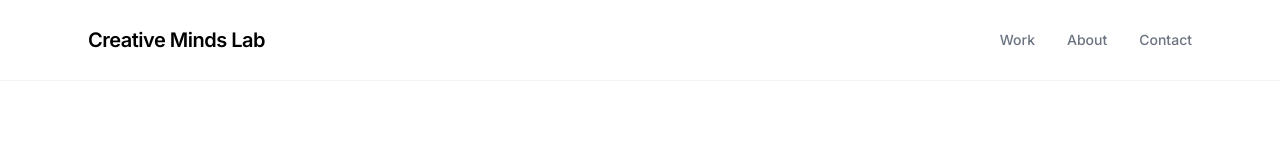
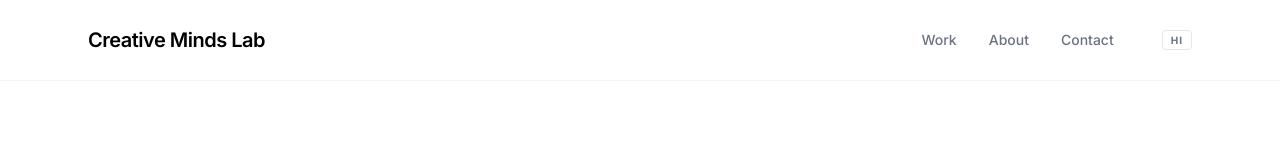
Before and after one commit to VeerAGNI/Creative-Minds-Lab, a Next.js app: page / in a window 1280 px wide. Shown: the top 160 px of the page. Built offline with nearby package versions, Linux system fonts and the light colour scheme.

Commit message:
AutoForge: Allow hindi english translation

```diff
--- a/app/layout.jsx
+++ b/app/layout.jsx
@@ -2,6 +2,7 @@ import { Inter } from 'next/font/google';
 import './globals.css';
 import Header from '@/components/Header';
 import Footer from '@/components/Footer';
+import { LanguageProvider } from '@/context/LanguageContext';
 
 const inter = Inter({ subsets: ['latin'], variable: '--font-inter' });
 
@@ -14,11 +15,13 @@ export default function RootLayout({ children }) {
   return (
     <html lang="en" className="scroll-smooth">
       <body className={`${inter.variable} font-sans min-h-screen flex flex-col`}>
-        <Header />
-        <main className="flex-grow">
-          {children}
-        </main>
-        <Footer />
+        <LanguageProvider>
+          <Header />
+          <main className="flex-grow">
+            {children}
+          </main>
+          <Footer />
+        </LanguageProvider>
       </body>
     </html>
   );
--- a/components/Header.jsx
+++ b/components/Header.jsx
@@ -1,16 +1,22 @@
+'use client';
 import Link from 'next/link';
+import { useLanguage } from '@/context/LanguageContext';
+import LanguageToggle from './LanguageToggle';
 
 export default function Header() {
+  const { t } = useLanguage();
+
   return (
     <header className="fixed top-0 w-full bg-white/80 backdrop-blur-md z-50 border-b border-gray-100">
       <div className="max-w-6xl mx-auto px-6 h-20 flex items-center justify-between">
         <Link href="/" className="text-xl font-semibold tracking-tight">
-          Creative Minds Lab
+          {t('logo')}
         </Link>
-        <nav className="hidden md:flex gap-8 text-sm font-medium text-gray-500">
-          <Link href="#work" className="hover:text-black transition-colors">Work</Link>
-          <Link href="#about" className="hover:text-black transition-colors">About</Link>
-          <Link href="#contact" className="hover:text-black transition-colors">Contact</Link>
+        <nav className="hidden md:flex gap-8 text-sm font-medium text-gray-500 items-center">
+          <Link href="#work" className="hover:text-black transition-colors">{t('work')}</Link>
+          <Link href="#about" className="hover:text-black transition-colors">{t('about')}</Link>
+          <Link href="#contact" className="hover:text-black transition-colors">{t('contact')}</Link>
+          <LanguageToggle />
         </nav>
       </div>
     </header>
--- a/components/Hero.jsx
+++ b/components/Hero.jsx
@@ -1,16 +1,21 @@
+'use client';
+import { useLanguage } from '@/context/LanguageContext';
+
 export default function Hero() {
+  const { t } = useLanguage();
+
   return (
     <section className="min-h-screen flex items-center justify-center pt-20 pb-12 px-6">
       <div className="max-w-4xl mx-auto text-center space-y-8">
         <h1 className="text-5xl md:text-7xl font-bold tracking-tighter leading-tight text-black">
-          Creative Minds Lab:<br className="hidden md:block" /> Student-led innovation.
+          {t('heroTitleLine1')}<br className="hidden md:block" /> {t('heroTitleLine2')}
         </h1>
         <p className="text-lg md:text-xl text-gray-500 max-w-2xl mx-auto font-light leading-relaxed">
-          We are a dynamic team of school innovators focused on building sleek, intuitive, and modern digital experiences. Turning our wildest ideas into reality.
+          {t('heroDescription')}
         </p>
         <div className="pt-8">
           <a href="#contact" className="inline-flex items-center justify-center px-8 py-4 text-sm font-medium text-white bg-black rounded-full hover:bg-gray-800 transition-colors">
-            See our projects
+            {t('heroButton')}
           </a>
         </div>
       </div>
--- /dev/null
+++ b/components/LanguageToggle.jsx
@@ -0,0 +1,16 @@
+'use client';
+import { useLanguage } from '@/context/LanguageContext';
+
+export default function LanguageToggle() {
+  const { language, toggleLanguage } = useLanguage();
+
+  return (
+    <button
+      onClick={toggleLanguage}
+      className="ml-4 text-[10px] font-bold px-2 py-1 border border-gray-200 rounded hover:bg-black hover:text-white hover:border-black transition-all uppercase tracking-widest leading-none"
+      aria-label="Toggle Language"
+    >
+      {language === 'en' ? 'HI' : 'EN'}
+    </button>
+  );
+}
--- /dev/null
+++ b/constants/translations.js
@@ -0,0 +1,22 @@
+export const translations = {
+  en: {
+    logo: "Creative Minds Lab",
+    work: "Work",
+    about: "About",
+    contact: "Contact",
+    heroTitleLine1: "Creative Minds Lab:",
+    heroTitleLine2: "Student-led innovation.",
+    heroDescription: "We are a dynamic team of school innovators focused on building sleek, intuitive, and modern digital experiences. Turning our wildest ideas into reality.",
+    heroButton: "See our projects"
+  },
+  hi: {
+    logo: "क्रिएटिव माइंड्स लैब",
+    work: "काम",
+    about: "हमारे बारे में",
+    contact: "संपर्क करें",
+    heroTitleLine1: "क्रिएटिव माइंड्स लैब:",
+    heroTitleLine2: "छात्रों के नेतृत्व में नवाचार।",
+    heroDescription: "हम स्कूल के नवाचारों की एक गतिशील टीम हैं जो आकर्षक, सहज और आधुनिक डिजिटल अनुभव बनाने पर केंद्रित हैं। अपने सबसे साहसी विचारों को हकीकत में बदलना।",
+    heroButton: "हमारे प्रोजेक्ट्स देखें"
+  }
+};
--- /dev/null
+++ b/context/LanguageContext.js
@@ -0,0 +1,31 @@
+'use client';
+import React, { createContext, useContext, useState } from 'react';
+import { translations } from '@/constants/translations';
+
+const LanguageContext = createContext();
+
+export function LanguageProvider({ children }) {
+  const [language, setLanguage] = useState('en');
+
+  const toggleLanguage = () => {
+    setLanguage((prev) => (prev === 'en' ? 'hi' : 'en'));
+  };
+
+  const t = (key) => {
+    return translations[language][key] || key;
+  };
+
+  return (
+    <LanguageContext.Provider value={{ language, toggleLanguage, t }}>
+      {children}
+    </LanguageContext.Provider>
+  );
+}
+
+export function useLanguage() {
+  const context = useContext(LanguageContext);
+  if (!context) {
+    throw new Error('useLanguage must be used within a LanguageProvider');
+  }
+  return context;
+}
```
